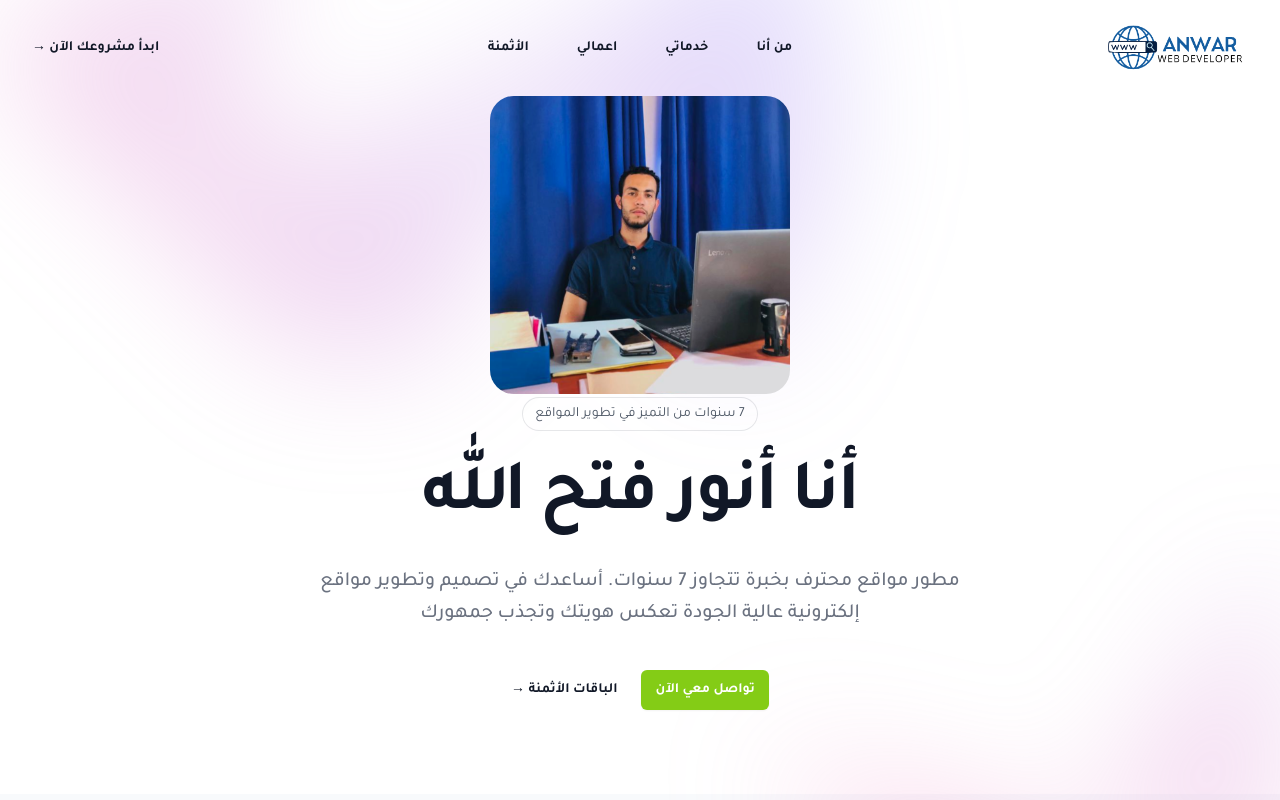
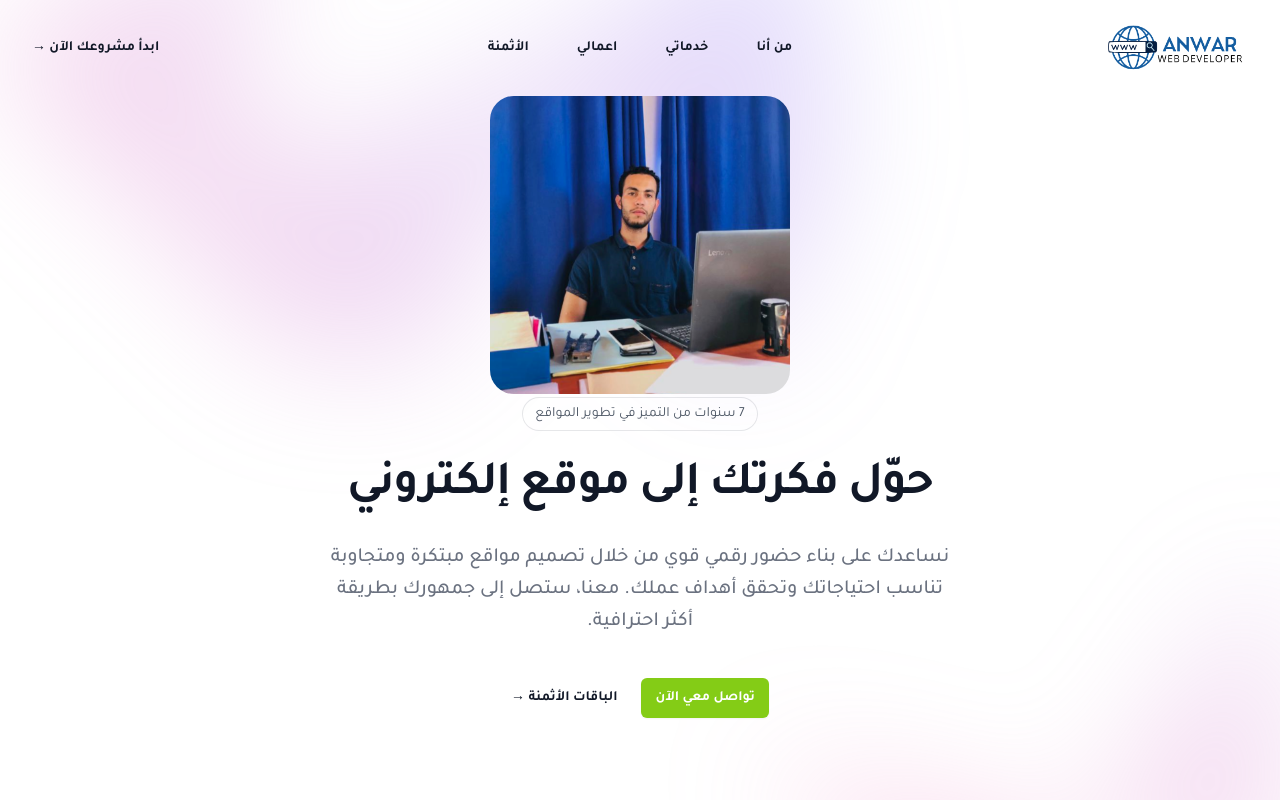
Before and after one commit to noureba/anwar, a React (Vite) app: page / in a window 1280 px wide. Shown: the top 800 px of the page. Built offline with nearby package versions, Linux system fonts and the light colour scheme.

Commit message:
change hero title and desc

```diff
--- a/src/components/Hero.jsx
+++ b/src/components/Hero.jsx
@@ -121,12 +121,12 @@ function Hero() {
             </div>
           </div>
           <div className="text-center">
-            <h1 className="text-balance text-5xl font-semibold tracking-tight text-gray-900 sm:text-7xl">
-            أنا أنور فتح الله
-            </h1>
+            <h1 className="text-balance text-3xl font-semibold tracking-tight text-gray-900 sm:text-5xl">
+            حوّل فكرتك إلى موقع إلكتروني            </h1>
             <p className="mt-8 text-pretty text-lg font-medium text-gray-500 sm:text-xl/8">
-            مطور مواقع محترف بخبرة تتجاوز 7 سنوات. أساعدك في تصميم وتطوير مواقع إلكترونية عالية الجودة تعكس هويتك وتجذب جمهورك
-            </p>
+            نساعدك على بناء حضور رقمي قوي من خلال تصميم مواقع مبتكرة ومتجاوبة تناسب احتياجاتك وتحقق أهداف عملك. معنا، ستصل إلى جمهورك بطريقة أكثر احترافية.
+
+</p>
             <div className="mt-10 flex items-center justify-center gap-x-6">
               <a
                 href="https://wa.link/ygdks8"
```
